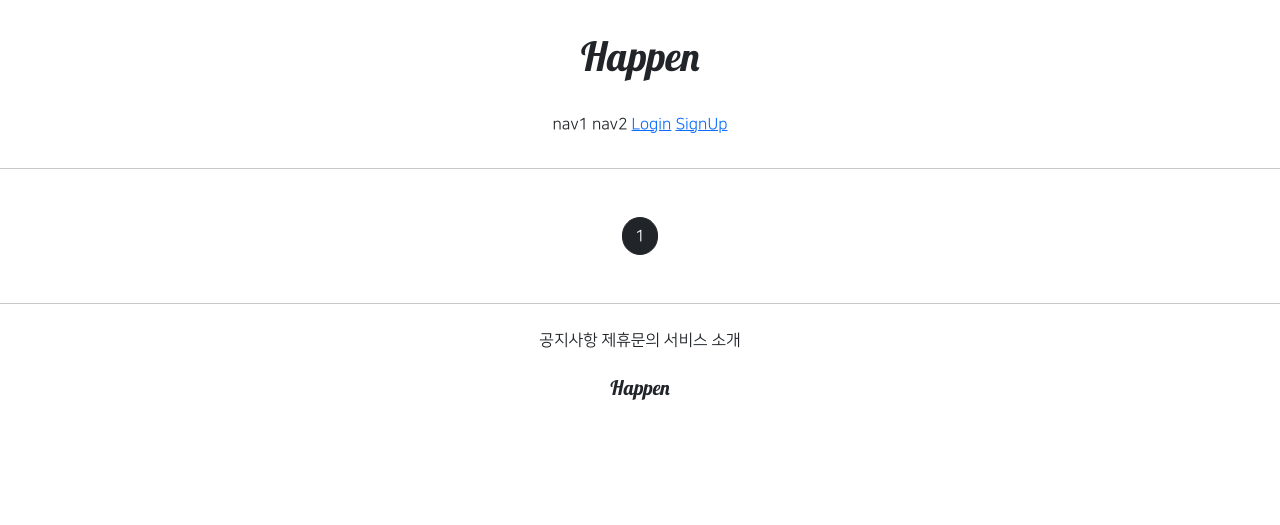
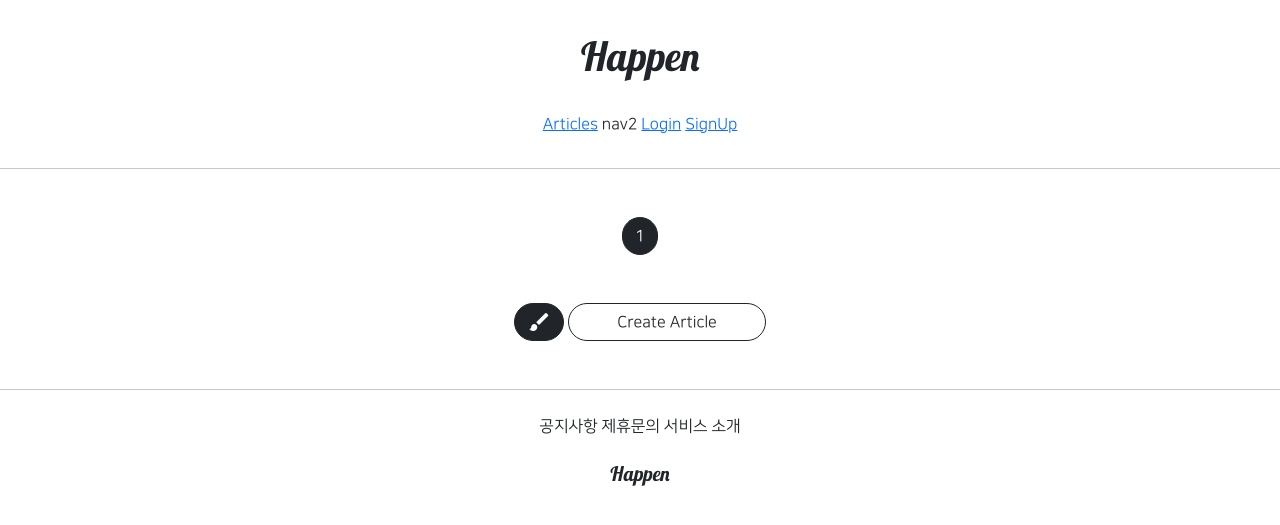
Before and after one commit to tkekdzhd/gis_0702, a Django app: page /articles/list/ in a window 1280 px wide. Shown: the top 525 px of the page. Run offline with Django 3.2, Linux system fonts and the light colour scheme; data that the repository does not hold is empty; parts of the project's set-up code (start-up, migrations or seed data) failed here and were passed over; some libraries are stand-ins or nearby versions.

Commit message:
0806 commit 5

```diff
--- a/articleapp/templates/articleapp/list.html
+++ b/articleapp/templates/articleapp/list.html
@@ -36,6 +36,17 @@
     </div>
     {% include 'snippets/pagination.html' %}
 
+    <div class="text-center my-5">
+        <a href="{% url 'articleapp:create' %}"
+           class="btn btn-dark rounded-pill material-icons">
+            brush
+        </a>
+        <a href="{% url 'articleapp:create' %}"
+           class="btn btn-outline-dark rounded-pill px-5">
+            Create Article
+        </a>
+    </div>
+
     <script src="{% static 'js/magicgrid.js' %}"></script>
 
 
--- a/templates/header.html
+++ b/templates/header.html
@@ -3,7 +3,9 @@
         <h1>Happen</h1>
     </div>
     <div class="happen_header_btn">
-        <span>nav1</span>
+        <span>
+            <a href="{% url 'articleapp:list' %}">Articles</a>
+        </span>
         <span>nav2</span>
         {# user 객체는 장고 템플릿 어디서든 접근가능하다, 로그인되어있는지 아닌지 판별가능 #}
         {% if not user.is_authenticated %}
```
